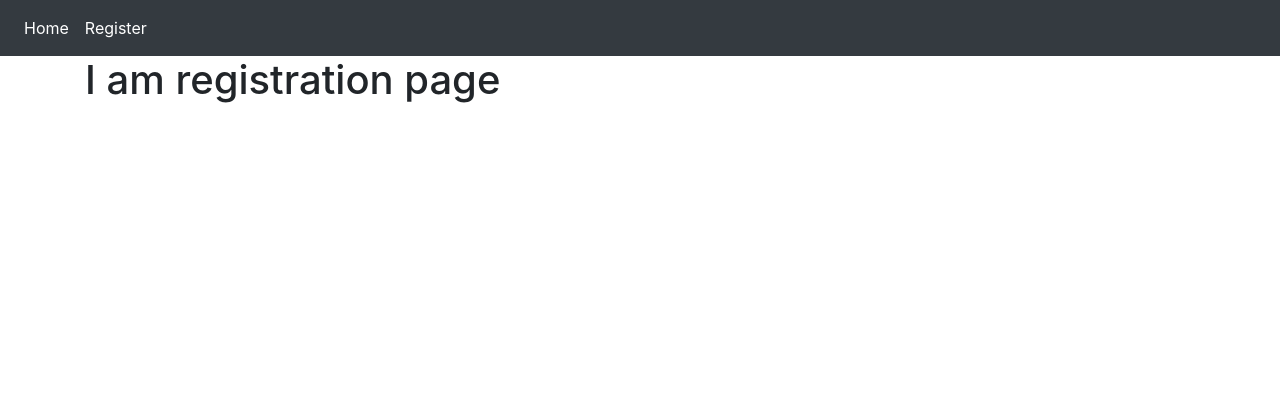
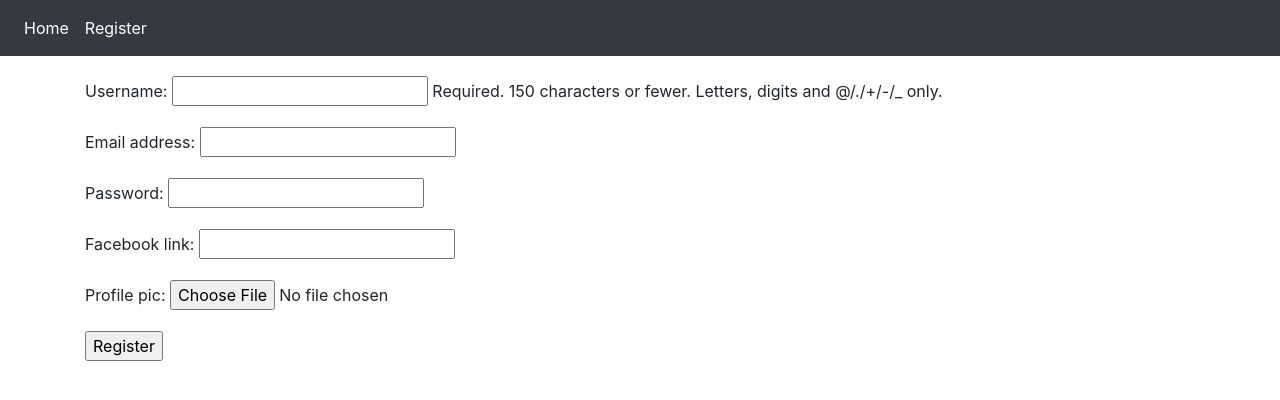
Before and after one commit to tuhindewan/UserAuthentication, a Django app: page /registration/ in a window 1280 px wide. Shown: the top 400 px of the page. Run offline with Django 3.2, Linux system fonts and the light colour scheme; some libraries are stand-ins or nearby versions.

Commit message:
Registration:   - Create ModelForm class   - Integrate forms in registration html file

```diff
--- /dev/null
+++ b/UA/forms.py
@@ -0,0 +1,20 @@
+from django import forms
+from django.forms import ModelForm
+from django.contrib.auth.models import User
+from . import models
+
+
+class UserForm(ModelForm):
+    password = forms.CharField(
+        max_length=6,
+        widget=forms.PasswordInput(),
+    )
+    class Meta:
+        model = User
+        fields = ['username', 'email', 'password']
+
+
+class UserInfoForm(ModelForm):
+    class Meta:
+        model = models.UserInfo
+        fields = ['facebook_link', 'profile_pic']
--- a/UA/views.py
+++ b/UA/views.py
@@ -1,4 +1,5 @@
 from django.shortcuts import render
+from . import forms
 
 # Create your views here.
 
@@ -9,7 +10,10 @@ def index(request):
     return render(request, 'ua/index.html', context=dictionary)
 
 def registration(request):
-     dictionary = {
-
-     }
-     return render(request, 'ua/registration.html', context=dictionary)
+    userForm = forms.UserForm()
+    userInfoForm = forms.UserInfoForm()
+    dictionary = {
+        'userForm': userForm,
+        'userInfoForm': userInfoForm,
+    }
+    return render(request, 'ua/registration.html', context=dictionary)
--- a/templates/ua/base.html
+++ b/templates/ua/base.html
@@ -27,7 +27,7 @@
         </ul>
       </div>
     </nav>
-    <div class="container">
+    <div class="container" style="padding-top: 20px;">
       {% block body_block %}
 
       {% endblock %}
--- a/templates/ua/registration.html
+++ b/templates/ua/registration.html
@@ -1,5 +1,12 @@
 {% extends 'ua/base.html' %}
 
+{% load static %}
+
 {% block body_block %}
-<h1>I am registration page</h1>
+<form enctype="multipart/form-data" method="POST">
+    {% csrf_token %}
+    {{ userForm.as_p }}
+    {{ userInfoForm.as_p }}
+    <input type="submit" name="submit" value="Register">
+</form>
 {% endblock body_block %}
```
